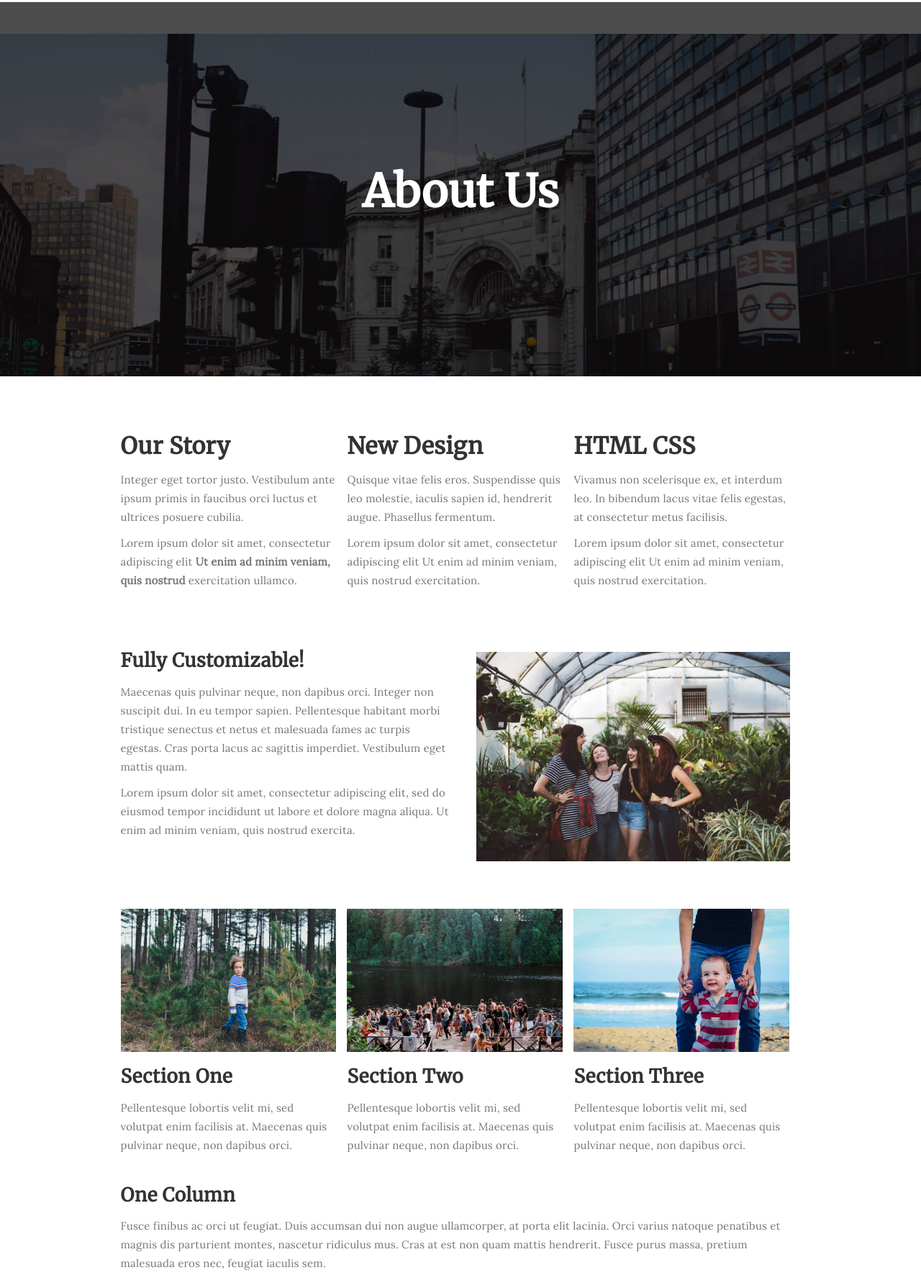
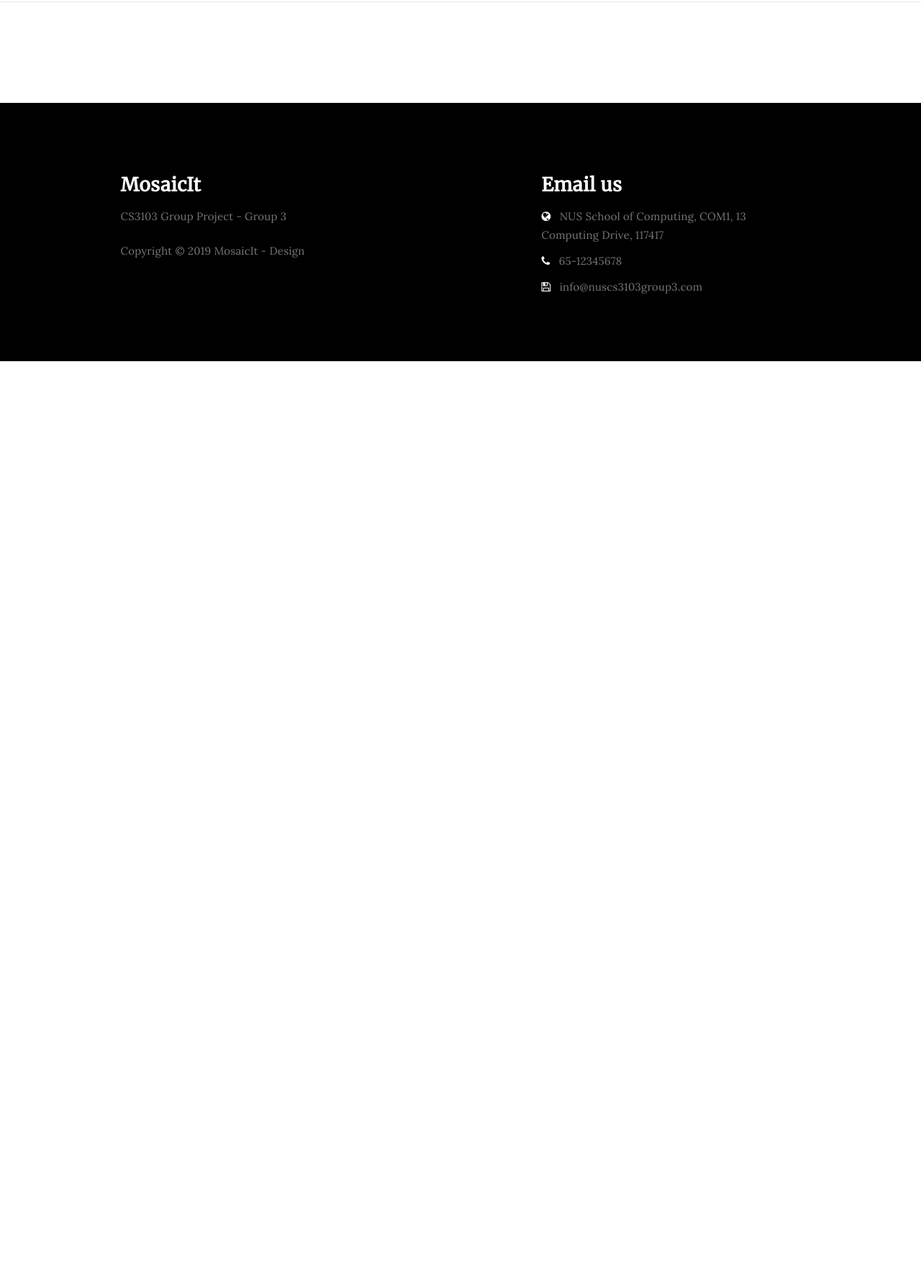
Before and after one commit to CS3103-proj-mosaicit/frontend, a plain HTML site: page about.html in a window 1280 px wide. Shown: the part 84-1856 px from the top of the page at 72% size. After the commit the page ends 800 px from the top, so only its background shows below. Drawn offline with Linux system fonts and the light colour scheme.

Commit message:
update UI

```diff
--- a/about.html
+++ b/about.html
@@ -9,7 +9,7 @@
 <meta name="author" content="">
 <meta name="viewport" content="width=device-width, initial-scale=1, maximum-scale=1">
 
-<title>Neuron Template - About</title>
+<title>MosaicIt - About</title>
 <!--
 
 Template 2085 Neuron
@@ -46,14 +46,12 @@ http://www.tooplate.com/view/2085-neuron
                     <span class="icon icon-bar"></span>
                     <span class="icon icon-bar"></span>
                </button>
-               <a href="index.html" class="navbar-brand">Neuron</a>
+               <a href="index.html" class="navbar-brand">MosaicIt</a>
           </div>
           <div class="collapse navbar-collapse">
                <ul class="nav navbar-nav navbar-right">
                     <li><a href="index.html">Home</a></li>
-                    <li class="active"><a href="about.html">About</a></li>
                     <li><a href="gallery.html">Gallery</a></li>
-                    <li><a href="contact.html">Contact</a></li>
                </ul>
           </div>
 
@@ -62,78 +60,19 @@ http://www.tooplate.com/view/2085-neuron
 
 <!-- Home Section -->
 
-<section id="home" class="main-about parallax-section">
+<!-- <section id="home" class="main-about parallax-section">
      <div class="overlay"></div>
      <div class="container">
           <div class="row">
 
-               <div class="col-md-12 col-sm-12">
-                    <h1>About Us</h1>
-               </div>
-
           </div>
      </div>
-</section>
+</section> -->
 
 <!-- About Section -->
 
 <section id="about">
      <div class="container">
-          <div class="row">
-
-               <div class="col-md-offset-1 col-md-10 col-sm-12">
-                    <div class="col-md-4 col-sm-4">
-                         <h2>Our Story</h2>
-                         <p>Integer eget tortor justo. Vestibulum ante ipsum primis in faucibus orci luctus et ultrices posuere cubilia.</p>
-                         <p>Lorem ipsum dolor sit amet, consectetur adipiscing elit <strong>Ut enim ad minim veniam, quis nostrud</strong> exercitation ullamco.</p>
-                    </div>
-
-                    <div class="col-md-4 col-sm-4">
-                         <h2>New Design</h2>
-                         <p>Quisque vitae felis eros. Suspendisse quis leo molestie, iaculis sapien id, hendrerit augue. Phasellus fermentum.</p>
-                         <p>Lorem ipsum dolor sit amet, consectetur adipiscing elit Ut enim ad minim veniam, quis nostrud exercitation.</p>
-                    </div>
-
-                    <div class="col-md-4 col-sm-4">
-                         <h2>HTML CSS</h2>
-                         <p>Vivamus non scelerisque ex, et interdum leo. In bibendum lacus vitae felis egestas, at consectetur metus facilisis.</p>
-                         <p>Lorem ipsum dolor sit amet, consectetur adipiscing elit Ut enim ad minim veniam, quis nostrud exercitation.</p>
-                    </div>
-
-                    <div class="col-md-6 col-sm-6">
-                         <h3>Fully Customizable!</h3>
-                         <p>Maecenas quis pulvinar neque, non dapibus orci. Integer non suscipit dui. In eu tempor sapien. Pellentesque habitant morbi tristique senectus et netus et malesuada fames ac turpis egestas. Cras porta lacus ac sagittis imperdiet. Vestibulum eget mattis quam.</p>
-                         <p>Lorem ipsum dolor sit amet, consectetur adipiscing elit, sed do eiusmod tempor incididunt ut labore et dolore magna aliqua. Ut enim ad minim veniam, quis nostrud exercita.</p>
-                    </div>
-
-                    <div class="col-md-6 col-sm-6">
-                         <img src="images/about-image.jpg" class="img-responsive" alt="About Image">
-                    </div>
-
-                    <div class="clearfix"></div>
-
-                    <div class="col-md-4 col-sm-4">
-                         <img src="images/about-image1.jpg" class="img-responsive" alt="Blog Image">
-                         <h3>Section One</h3>
-                         <p>Pellentesque lobortis velit mi, sed volutpat enim facilisis at. Maecenas quis pulvinar neque, non dapibus orci.</p>
-                    </div>
-
-                    <div class="col-md-4 col-sm-4">
-                         <img src="images/about-image2.jpg" class="img-responsive" alt="Blog Image">
-                         <h3>Section Two</h3>
-                         <p>Pellentesque lobortis velit mi, sed volutpat enim facilisis at. Maecenas quis pulvinar neque, non dapibus orci.</p>
-                    </div>
-
-                    <div class="col-md-4 col-sm-4">
-                         <img src="images/about-image3.jpg" class="img-responsive" alt="Blog Image">
-                         <h3>Section Three</h3>
-                         <p>Pellentesque lobortis velit mi, sed volutpat enim facilisis at. Maecenas quis pulvinar neque, non dapibus orci.</p>
-                    </div>
-
-                    <h3>One Column</h3>
-                    <p>Fusce finibus ac orci ut feugiat. Duis accumsan dui non augue ullamcorper, at porta elit lacinia. Orci varius natoque penatibus et magnis dis parturient montes, nascetur ridiculus mus. Cras at est non quam mattis hendrerit. Fusce purus massa, pretium malesuada eros nec, feugiat iaculis sem.</p>
-               </div>
-
           </div>
      </div>
 </section>
@@ -145,20 +84,20 @@ http://www.tooplate.com/view/2085-neuron
           <div class="row">
 
                <div class="col-md-5 col-md-offset-1 col-sm-6">
-                    <h3>Neuron Studio</h3>
-                    <p>Lorem ipsum dolor sit amet, consetetur sadipscing elitr, sed diam nonumy eirmod tempor invidunt ut labore et dolore magna aliquyam erat, sed diam voluptua.</p>
+                    <h3>MosaicIt</h3>
+                    <p>CS3103 Group Project - Group 3</p>
                     <div class="footer-copyright">
-                         <p>Copyright &copy; 2017 Your Company - Design: Tooplate</p>
+                         <p>Copyright &copy; 2019 MosaicIt - Design</p>
                     </div>
                </div>
 
                <div class="col-md-4 col-md-offset-1 col-sm-6">
-                    <h3>Talk to us</h3>
-                    <p><i class="fa fa-globe"></i> 512 Delicious Street, San Francisco, CA 10880</p>
-                    <p><i class="fa fa-phone"></i> 010-020-0990</p>
-                    <p><i class="fa fa-save"></i> info@company.com</p>
+                    <h3>Email us</h3>
+                    <p><i class="fa fa-globe"></i> NUS School of Computing, COM1, 13 Computing Drive, 117417</p>
+                    <p><i class="fa fa-phone"></i> 65-12345678</p>
+                    <p><i class="fa fa-save"></i> info@nuscs3103group3.com</p>
                </div>
-
+<!--
                <div class="clearfix col-md-12 col-sm-12">
                     <hr>
                </div>
@@ -171,7 +110,7 @@ http://www.tooplate.com/view/2085-neuron
                          <li><a href="#" class="fa fa-dribbble"></a></li>
                          <li><a href="#" class="fa fa-linkedin"></a></li>
                     </ul>
-               </div>
+               </div> -->
 
           </div>
      </div>
```
Also changed, not shown: contact.html (+39 -28 lines), gallery.html (+16 -18 lines), index.html (+14 -16 lines), images/gallery-image1-b.jpg (added), images/gallery-image1.jpg, images/gallery-image2-b.jpg (added), images/gallery-image2.jpg, images/gallery-image3-b.jpg (added), images/gallery-image3.jpg, images/gallery-image4-b.jpg (added), 2 other files.
